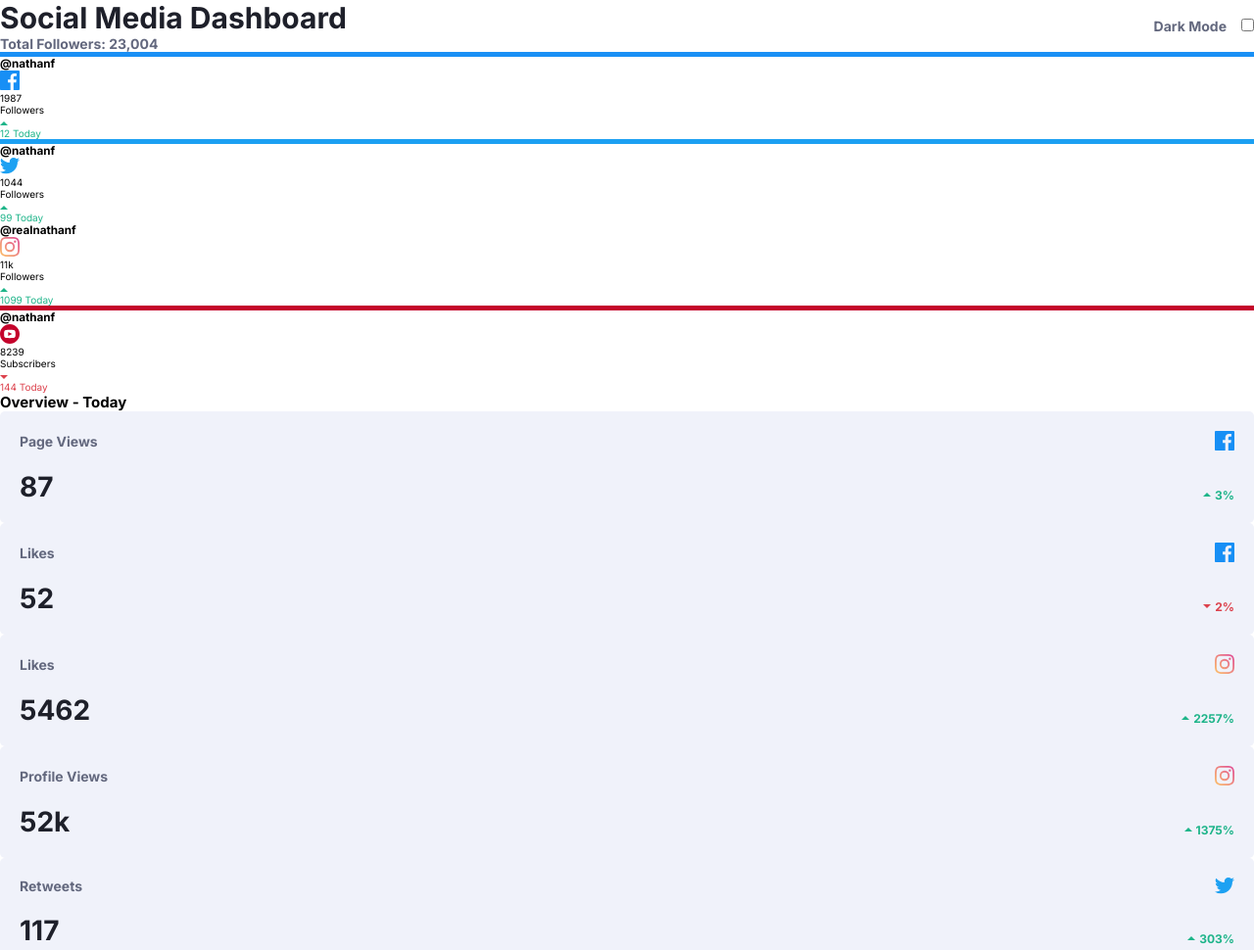
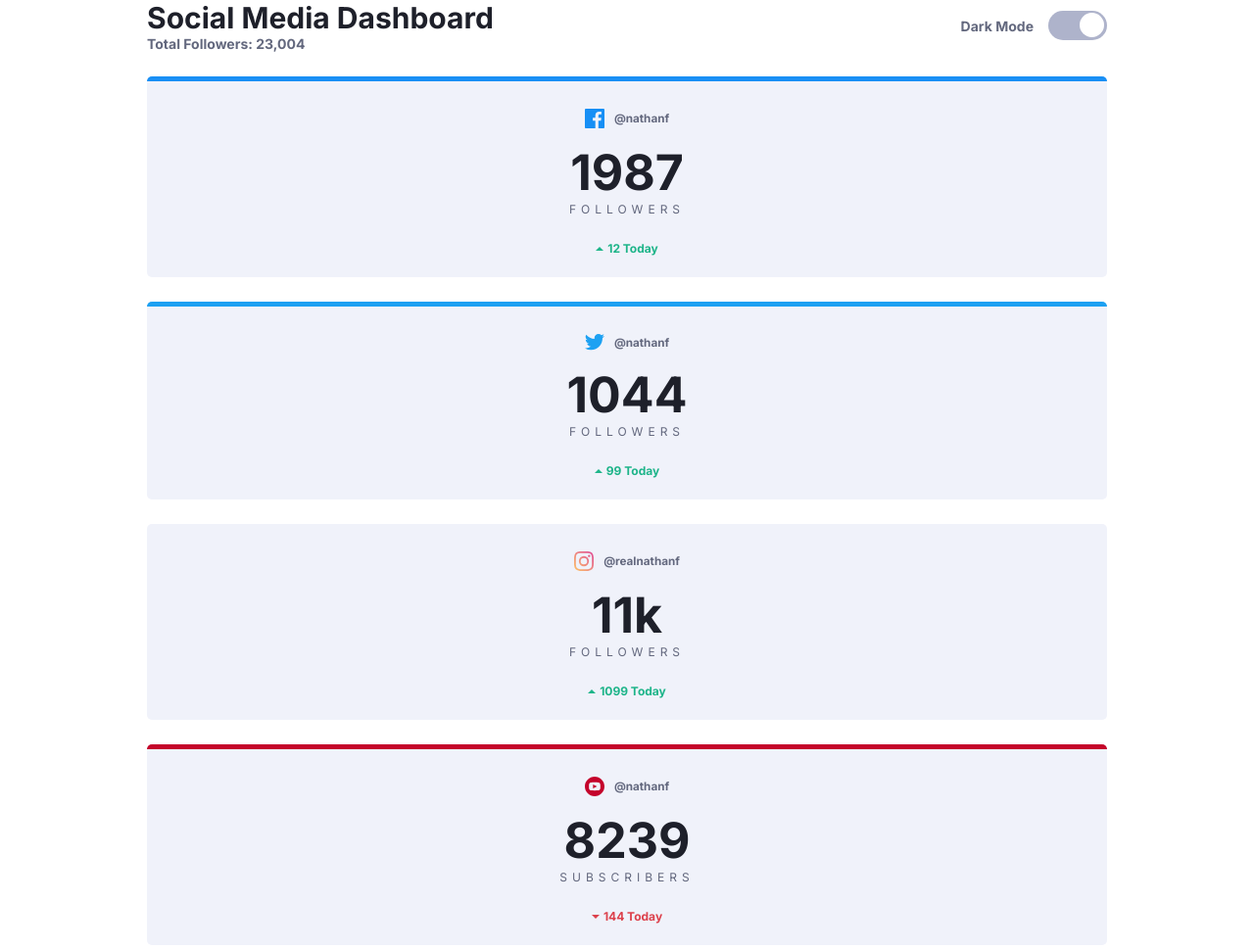
Before and after one commit to AngelCruzL/frontendMentor-socialDashboard, a website: page index.html in a window 1280 px wide. Shown: the top 970 px of the page at 98% size. Drawn offline with nearby package versions, Linux system fonts and the light colour scheme; files that its build step writes are made by us from their sources.

Commit message:
updated: home styles to dashboard styles

```diff
--- a/sass/main.scss
+++ b/sass/main.scss
@@ -8,8 +8,11 @@
 @import 'base/utilities';
 
 @import 'components/card';
+@import 'components/main-card';
+@import 'components/theme-switcher';
 
 @import 'layout/footer';
 @import 'layout/header';
+@import 'layout/overview';
 
-@import 'pages/home';
+@import 'pages/dashboard';
--- /dev/null
+++ b/sass/pages/_dashboard.scss
@@ -0,0 +1,30 @@
+body {
+  background-color: var(--background);
+  padding: 0 3.5rem;
+
+  @media (min-width: 380px) {
+  }
+
+  @media (min-width: 768px) {
+    padding: 0 15rem;
+  }
+
+  display: grid;
+
+  grid-column: 1fr;
+  grid-gap: 2.5rem;
+
+  grid-template-rows: repeat(auto-fit, minmax(min-content, 1fr));
+
+  main {
+    display: grid;
+    grid-template-rows: repeat(auto-fit, minmax(min-content, 1fr));
+    grid-gap: 2.5rem;
+  }
+
+  .overview__container {
+    display: grid;
+    grid-template-rows: repeat(auto-fit, minmax(min-content, 1fr));
+    grid-gap: 2rem;
+  }
+}
```
Also changed, not shown: sass/pages/_home.scss (deleted).
